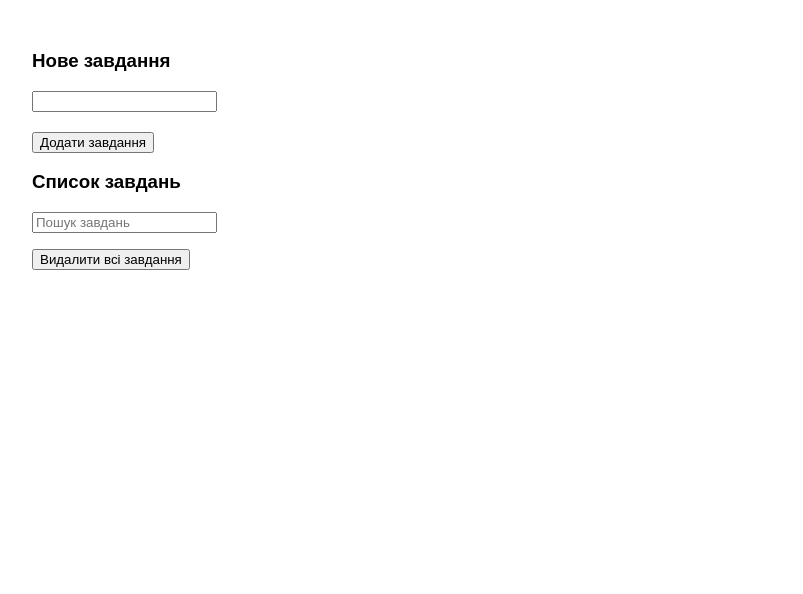
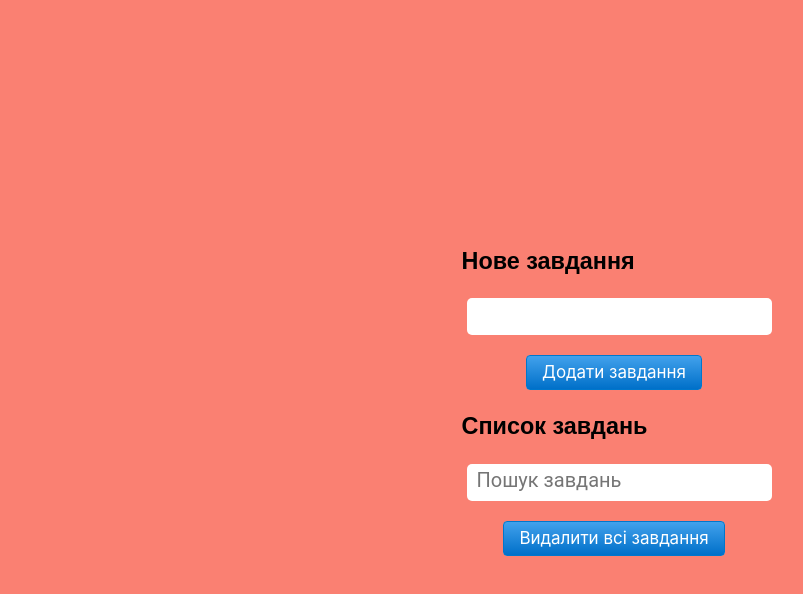
Before and after one commit to qqdashkan/toDoListApp, a plain HTML site: page index.html in a window 1280 px wide. Shown: the whole page, without its empty margins (26-829 px from the left). Drawn offline with Linux system fonts and the light colour scheme.

Commit message:
Add CSS styles

```diff
--- a/index.css
+++ b/index.css
@@ -2,10 +2,82 @@ ul {
     list-style-type: none;
 }
 
-.font {
-font-family: Arial, Helvetica, sans-serif;
+.color {
+    color: white;
 }
 
-.color {
-    color: red;
+body {
+    font-size: 20px;
+    font-family: Arial, Helvetica, sans-serif, sans-serif;
+    background-color: salmon;
+    margin: auto;
+    display: grid;
+    height: 100vh;
+    place-items: center;
+    }
+
+.clear-tasks,
+.btn {
+    background-image: linear-gradient(#42A1EC, #0070C9);
+    border: 1px solid #0077CC;
+    border-radius: 4px;
+    box-sizing: border-box;
+    color: #FFFFFF;
+    cursor: pointer;
+    direction: ltr;
+    display: block;
+    font-family: "SF Pro Text","SF Pro Icons","AOS Icons","Helvetica Neue",Helvetica,Arial,sans-serif;
+    font-size: 17px;
+    font-weight: 400;
+    line-height: 1.47059;
+    min-width: 30px;
+    overflow: visible;
+    padding: 4px 15px;
+    margin: 20px auto ;
+    text-align: center;
+    user-select: none;
+    white-space: nowrap;
 }
+
+.clear-tasks:disabled,
+.btn:disabled {
+    cursor: default;
+    opacity: .3;
+}
+
+.clear-tasks:hover,
+.btn:hover {
+    background-image: linear-gradient(#51A9EE, #147BCD);
+    border-color: #1482D0;
+    text-decoration: none;
+}
+
+.clear-tasks:active,
+.btn:active {
+    background-image: linear-gradient(#3D94D9, #0067B9);
+    border-color: #006DBC;
+    outline: none;
+}
+
+.clear-tasks:focus {
+    box-shadow: rgba(131, 192, 253, 0.5) 0 0 0 3px;
+    outline: none;
+}
+
+
+.task-input,
+.filter-input {
+    box-sizing: border-box;
+    text-align:left;
+    font-family: 'Roboto', sans-serif;
+    font-size: 20px;
+    margin: 5px;
+    padding:  4px 10px;
+    border-radius: 5px;
+    background-color: white;
+    border: none;
+    width: 100%;
+    display: block;
+    border-bottom: 5px solid transparent;
+    transition: all 20px;
+}
--- a/index.js
+++ b/index.js
@@ -5,19 +5,6 @@ const taskList = document.querySelector('.collection');
 const clearBtn = document.querySelector('.clear-tasks');
 const form = document.querySelector('.create-task-form');
 
-const addBtn = document.querySelector('.btn');
-const containerBody = document.querySelector('.container');
-
-taskList.classList.add('font');
-containerBody.style.margin = '50px';
-addBtn.style.marginTop = '20px';
-
-
-const titles = document.getElementsByTagName('h3');
-for (let title of titles) {
-    title.classList.add('font');
-
-}
 
 form.addEventListener('submit', (event) => {
     event.preventDefault();
@@ -30,19 +17,23 @@ form.addEventListener('submit', (event) => {
     storeTaskInLocalStorage(taskInput.value);
 
     form.reset();
-})
+});
 
 document.addEventListener('DOMContentLoaded', renderTasks);
 
 taskList.addEventListener('mouseover', (event) => {
     let target = event.target.closest('li');
-    if(!target) return;
+    if(!target) {
+        return;
+    }
     target.classList.toggle('color');
 });
 
 taskList.addEventListener('mouseout', (event) => {
     let target = event.target.closest('li');
-    if(!target) return;
+    if(!target) {
+    return;
+    }
     target.classList.toggle('color');
 });
 
@@ -53,7 +44,7 @@ taskList.addEventListener('click', (event) => {
         iconContainer.parentElement.setAttribute('status', 'delete');
 
         if (confirm('Are you sure?')) {
-            let tasks = Array.from(document.querySelectorAll('.collection-item'))
+            let tasks = Array.from(document.querySelectorAll('.collection-item'));
             iconContainer.parentElement.remove();
 
         tasks.forEach((task, index) => {
@@ -63,35 +54,30 @@ taskList.addEventListener('click', (event) => {
         });
 
         const newTaskList = tasks.map(task => task.textContent);
-        localStorage.setItem('tasks', JSON.stringify(newTaskList))
-
+        localStorage.setItem('tasks', JSON.stringify(newTaskList));
         }
     }
 
     if (iconContainer.classList.contains('edit-element')) {
-            let newTask = window.prompt('New name', iconContainer.parentElement.textContent);
-
-            if (newTask === null){
+        let newTask = window.prompt('New name', iconContainer.parentElement.textContent);
+            if (newTask === null) {
                 return;
             }
+
             iconContainer.parentElement.innerHTML = newTask;
 
             let tasks = Array.from(document.querySelectorAll('.collection-item'));
             const newTaskList = tasks.map(task => task.textContent);
             localStorage.setItem('tasks', JSON.stringify(newTaskList));
-        }
-
-
+    }
 })
-
 
 clearBtn.addEventListener('click', () => {
     if(confirm('Are you sure?')){
         localStorage.clear();
         taskList.innerHTML = '';
     }
-})
-
+});
 
 function createSingleTaskElement(newTask) {
 const li = document.createElement('li');
```
Also changed, not shown: index.html (+0 -2 lines).
